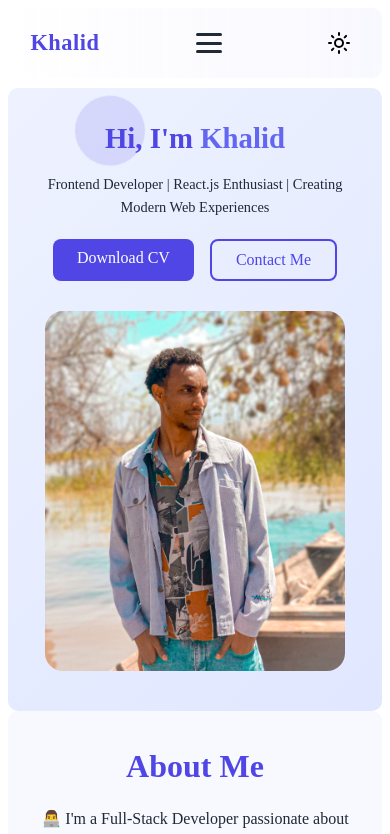
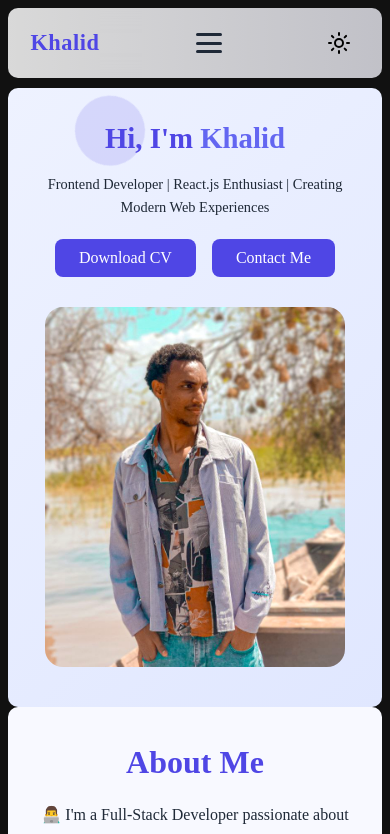
Before and after one commit to GTK-kala/Personal-Portfolio-App, a React (Vite) app in the folder Personal-Portfolio-App/: page / in a window 390 px wide. Shown: the top 834 px of the page. Built offline with nearby package versions, Linux system fonts and the light colour scheme.

Commit message:
Adding Dark mood in the Hero section

```diff
--- a/Personal-Portfolio-App/src/components/Hero/Hero.css
+++ b/Personal-Portfolio-App/src/components/Hero/Hero.css
@@ -1,7 +1,7 @@
 /* ======================= */
 /* HERO SECTION - FINAL */
 /* ======================= */
-.hero {
+.hero_light {
   display: flex;
   flex-wrap: wrap;
   justify-content: space-between;
@@ -15,6 +15,19 @@
   border-radius: 10px;
 }
 
+.hero_night {
+  display: flex;
+  flex-wrap: wrap;
+  justify-content: space-between;
+  align-items: flex-start;
+  padding: 50px 6%;
+  padding-bottom: 70px;
+  min-height: unset;
+  background: #2a2a2a;
+  position: relative;
+  overflow: hidden;
+  border-radius: 10px;
+}
 .hero-content {
   flex: 1 1 500px;
   max-width: 600px;
@@ -24,20 +37,32 @@
   margin-bottom: 0;
 }
 
-.hero-title {
+.hero-title_light {
   font-size: clamp(2.2rem, 5.5vw, 3.8rem);
   font-weight: 700;
   color: #4f46e5;
   margin-bottom: 18px;
 }
+.hero-title_night {
+  font-size: clamp(2.2rem, 5.5vw, 3.8rem);
+  font-weight: 700;
+  color: #fff;
+  margin-bottom: 18px;
+}
 
-.hero-title span {
+.hero-title_light span {
   color: #6366f1;
 }
 
-.hero-subtitle {
+.hero-subtitle_light {
   font-size: clamp(0.95rem, 1.5vw, 1.25rem);
   color: #1f2937;
+  margin-bottom: 20px;
+  line-height: 1.6;
+}
+.hero-subtitle_night {
+  font-size: clamp(0.95rem, 1.5vw, 1.25rem);
+  color: #fff;
   margin-bottom: 20px;
   line-height: 1.6;
 }
@@ -49,7 +74,7 @@
   margin-bottom: 0;
 }
 
-.hero-buttons .btn {
+.hero-buttons .btn_light {
   background: #4f46e5;
   color: #fff;
   padding: 10px 24px;
@@ -59,21 +84,21 @@
   text-decoration: none;
 }
 
-.hero-buttons .btn:hover {
-  background: #6366f1;
-  transform: translateY(-2px);
+.hero-buttons .btn_night {
+  background: transparent;
+  border: 2px solid #4f46e5;
+  color: #fff;
+  padding: 10px 24px;
+  border-radius: 8px;
+  font-weight: 500;
+  transition: all 0.3s ease;
+  text-decoration: none;
 }
 
-.hero-buttons .btn-secondary {
-  background: transparent;
+.hero-buttons .btn_light:hover {
+  background: #fff;
+  color: #4f46e5;
   border: 2px solid #4f46e5;
-  color: #4f46e5;
-}
-
-.hero-buttons .btn-secondary:hover {
-  background: #4f46e5;
-  color: #fff;
-  transform: translateY(-2px);
 }
 
 .hero-image {
@@ -134,7 +159,14 @@
 /* ======================= */
 /* RESPONSIVE MOBILE */
 @media (max-width: 900px) {
-  .hero {
+  .hero_light {
+    flex-direction: row;
+    text-align: center;
+    padding: 40px 5%;
+    gap: 20px;
+    align-items: flex-start;
+  }
+  .hero_night {
     flex-direction: row;
     text-align: center;
     padding: 40px 5%;
@@ -150,11 +182,18 @@
     justify-content: center;
   }
 
-  .hero-title {
+  .hero-title_light {
     font-size: clamp(1.8rem, 6vw, 2.8rem);
   }
 
-  .hero-subtitle {
+  .hero-title_night {
+    font-size: clamp(1.8rem, 6vw, 2.8rem);
+  }
+
+  .hero-subtitle_light {
+    font-size: clamp(0.9rem, 2.5vw, 1.15rem);
+  }
+  .hero-subtitle_night {
     font-size: clamp(0.9rem, 2.5vw, 1.15rem);
   }
 
@@ -176,7 +215,13 @@
   }
 }
 @media (max-width: 580px) {
-  .hero {
+  .hero_light {
+    padding-top: 10px;
+    display: flex;
+    flex-direction: row-reverse;
+    gap: 30px;
+  }
+  .hero_night {
     padding-top: 10px;
     display: flex;
     flex-direction: row-reverse;
@@ -216,7 +261,13 @@
   }
 }
 @media (max-width: 500px) {
-  .hero {
+  .hero_light {
+    padding-top: 10px;
+    display: flex;
+    flex-direction: row-reverse;
+    gap: 30px;
+  }
+  .hero_night {
     padding-top: 10px;
     display: flex;
     flex-direction: row-reverse;
@@ -257,7 +308,13 @@
 }
 
 @media (max-width: 480px) {
-  .hero {
+  .hero_light {
+    padding-top: 10px;
+    display: flex;
+    flex-direction: row-reverse;
+    gap: 30px;
+  }
+  .hero_night {
     padding-top: 10px;
     display: flex;
     flex-direction: row-reverse;
--- a/Personal-Portfolio-App/src/components/Hero/Hero.jsx
+++ b/Personal-Portfolio-App/src/components/Hero/Hero.jsx
@@ -1,25 +1,29 @@
+import { ContextApi } from "../../context/ContextProvider";
 import { Data } from "../../assets/Data/Data";
+import { useContext } from "react";
 import "./Hero.css";
 
 const Hero = () => {
+  const { theme } = useContext(ContextApi);
+
   return (
-    <section className="hero" id="home">
+    <section className={theme ? "hero_light" : "hero_night"} id="home">
       {/* Floating shapes */}
       <div className="floating-shape shape"></div>
 
       <div className="hero-content">
-        <h1 className="hero-title">
+        <h1 className={theme ? "hero-title_light" : "hero-title_night"}>
           Hi, I'm <span>Khalid</span>
         </h1>
-        <p className="hero-subtitle">
+        <p className={theme ? "hero-subtitle_light" : "hero-subtitle_night"}>
           Frontend Developer | React.js Enthusiast | Creating Modern Web
           Experiences
         </p>
         <div className="hero-buttons">
-          <a href="/resume.pdf" className="btn" download>
+          <a href="/resume.pdf" className={theme ? "btn_light" : "btn_night"} download>
             Download CV
           </a>
-          <a href="#contact" className="btn btn-secondary">
+          <a href="#contact" className={theme ? "btn_light " : "btn_night"}>
             Contact Me
           </a>
         </div>
--- a/Personal-Portfolio-App/src/components/NavBar/NavBar.css
+++ b/Personal-Portfolio-App/src/components/NavBar/NavBar.css
@@ -5,7 +5,7 @@
 .header_light {
   width: 100%;
   position: sticky;
-  top: 0;
+  top: 8px;
   z-index: 1000;
   background: rgba(255, 255, 255, 0.65);
   backdrop-filter: blur(14px);
@@ -23,9 +23,9 @@
 .header_night {
   width: 100%;
   position: sticky;
-  top: 0;
+  top: 8px;
   z-index: 1000;
-  background: #212121;
+  background: #2a2a2a;
   border-radius: 10px;
   margin-bottom: 10px;
   transition: background 0.3s ease;
@@ -56,7 +56,7 @@
 }
 
 .moon {
-  color: #f5f5f5;
+  color: #fff;
 }
 
 /* Body classes for light & dark mode (variables defined globally) */
@@ -202,10 +202,18 @@ body.dark {
   cursor: pointer;
 }
 
-.hamburger span {
+.hamburger .line_light {
   width: 100%;
   height: 3px;
   background: #1f2937;
+  border-radius: 50px;
+  transition: 0.4s ease;
+}
+
+.hamburger .line_night {
+  width: 100%;
+  height: 3px;
+  background: #fff;
   border-radius: 50px;
   transition: 0.4s ease;
 }
@@ -231,13 +239,13 @@ body.dark {
 
   .nav-links {
     position: fixed;
-    top: 54.5px;
+    top: 65px;
     right: 0;
     width: 100%;
     height: 0;
     overflow: hidden;
     flex-direction: column;
-    background: rgba(255, 255, 255, 0.96);
+    background: #2a2a2a;
     backdrop-filter: blur(10px);
     border-radius: 10px;
 
@@ -250,7 +258,7 @@ body.dark {
   }
 
   .nav-links.open {
-    height: 210px;
+    height: 200px;
     padding-top: 22px;
   }
 
--- a/Personal-Portfolio-App/src/index.css
+++ b/Personal-Portfolio-App/src/index.css
@@ -5,3 +5,6 @@ html {
 :root {
   scroll-padding-top: 70px;
 }
+body{
+  background: #111;
+}
```
